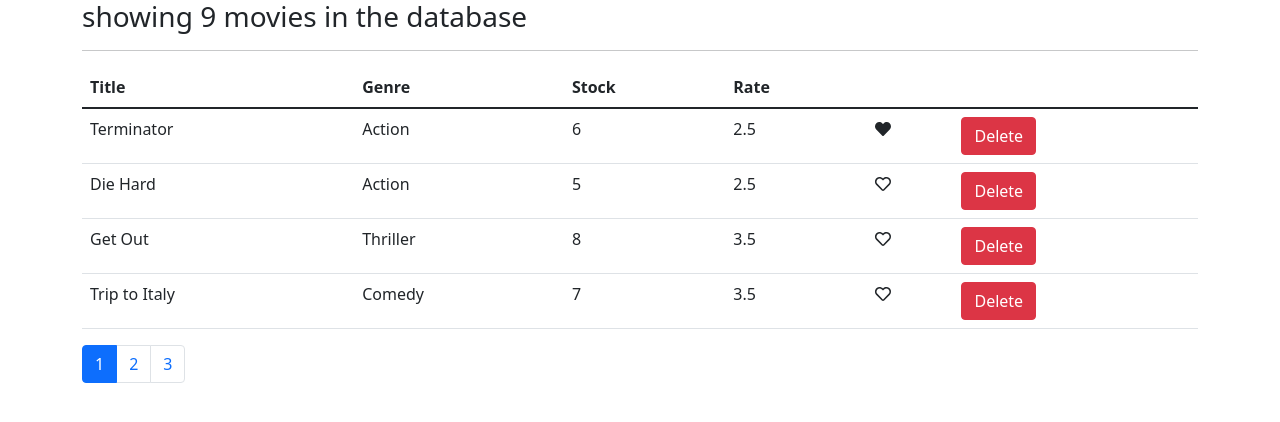
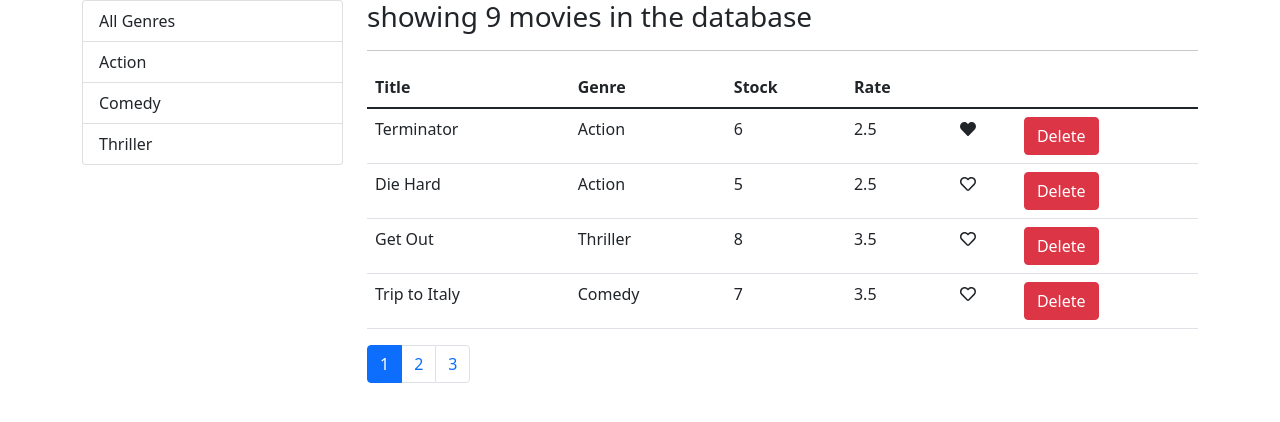
Before and after one commit to mohbayati/counter-app, a React (Create React App) app: page / in a window 1280 px wide. Shown: the top 422 px of the page. Built offline with nearby package versions, Linux system fonts and the light colour scheme.

Commit message:
add filtering

```diff
--- /dev/null
+++ b/src/Components/common/ListGroup.jsx
@@ -0,0 +1,26 @@
+import React from "react";
+
+const ListGroup = (props) => {
+  const { items, valueProperty, textProperty, selectedItem, onItemSelect } =
+    props;
+  return (
+    <ul className="list-group">
+      {items.map((item) => (
+        <li
+          key={item[valueProperty]}
+          onClick={() => onItemSelect(item)}
+          className={
+            item === selectedItem ? "list-group-item active" : "list-group-item"
+          }
+        >
+          {item[textProperty]}
+        </li>
+      ))}
+    </ul>
+  );
+};
+ListGroup.defaultProps = {
+  textProperty: "name",
+  valueProperty: "_id",
+};
+export default ListGroup;
--- a/src/Components/movies.jsx
+++ b/src/Components/movies.jsx
@@ -1,11 +1,13 @@
 import React from "react";
 import { getMovies } from "./../services/fakeMovieService";
-import Like from "./Like";
-import Pagination from "./pagination";
-import { paginate } from "./utils/paginate";
+import Like from "./common/Like";
+import Pagination from "./common/pagination";
+import { paginate } from "../utils/paginate";
+import ListGroup from "./common/ListGroup";
+import { getGenres } from "./../services/fakeGenreService";
 
 class Movies extends React.Component {
-  state = { movies: getMovies(), pageSize: 4, currentPage: 1 };
+  state = { movies: [], genres: [], pageSize: 4, currentPage: 1 };
 
   handleDelete = (movie) => {
     this.setState({
@@ -23,10 +25,31 @@ class Movies extends React.Component {
     movies[index].liked = !movies[index].liked;
     this.setState(movies);
   };
+  componentDidMount() {
+    this.setState({
+      movies: getMovies(),
+      genres: [{ name: "All Genres" }, ...getGenres()],
+    });
+  }
+  handleGenerSelecte = (item) => {
+    this.setState({
+      selectedGenre: item,
+      currentPage: 1,
+    });
+  };
   render() {
-    const { movies: allMovies, pageSize, currentPage } = this.state;
-
-    const movies = paginate(allMovies, currentPage, pageSize);
+    const {
+      movies: allMovies,
+      pageSize,
+      currentPage,
+      genres,
+      selectedGenre,
+    } = this.state;
+    const filters =
+      selectedGenre && selectedGenre._id
+        ? allMovies.filter((m) => m.genre._id === selectedGenre._id)
+        : allMovies;
+    const movies = paginate(filters, currentPage, pageSize);
 
     if (movies.length === 0)
       return (
@@ -36,7 +59,16 @@ class Movies extends React.Component {
       );
     return (
       <main className="container">
-        <h3>showing {allMovies.length} movies in the database</h3>
+        <div className="row">
+          <div className="col-3">
+            <ListGroup
+              items={genres}
+              selectedItem={selectedGenre}
+              onItemSelect={this.handleGenerSelecte}
+            />
+          </div>
+          <div className="col">
+            <h3>showing {filters.length} movies in the database</h3>
             <hr />
             <table className="table">
               <thead>
@@ -76,11 +108,13 @@ class Movies extends React.Component {
               </tbody>
             </table>
             <Pagination
-          itemCount={allMovies.length}
+              itemCount={filters.length}
               pageSize={pageSize}
               onPageChange={this.handlePageChange}
               currentPage={currentPage}
             />
+          </div>
+        </div>
       </main>
     );
   }
```
Also changed, not shown: src/Components/common/Like.jsx (renamed from src/Components/Like.jsx), src/Components/common/pagination.jsx (renamed from src/Components/pagination.jsx), src/utils/paginate.js (renamed from src/Components/utils/paginate.js). Lines whose indentation alone changed are shown as unchanged.
